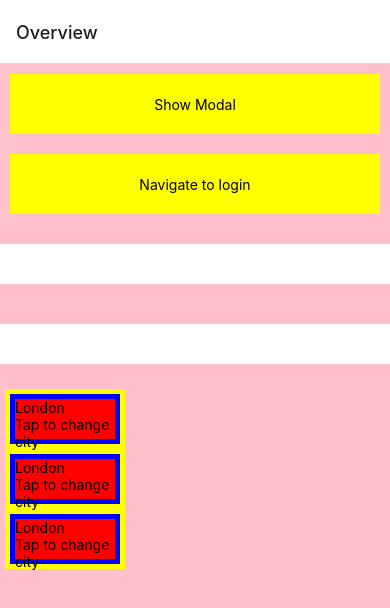
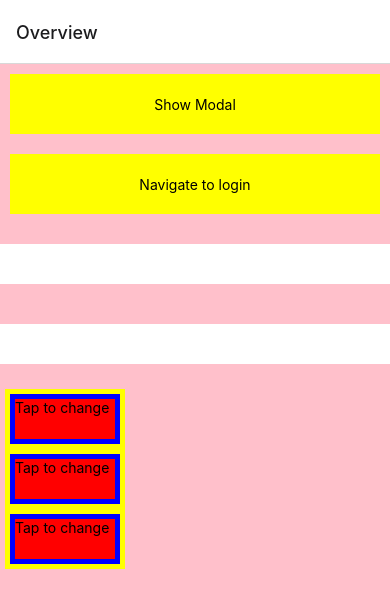
Before and after one commit to firdousali86/RNSampleJuly26, a React Native app: screen /Home in a window 390 px wide. Shown: the top 608 px of the page. Built offline with nearby package versions, Linux system fonts and the light colour scheme.

Commit message:
change text input and pass to context

```diff
--- a/src/LevelThree.js
+++ b/src/LevelThree.js
@@ -13,7 +13,7 @@ const LevelThree = props => {
         onPress={() => {
           updateData({city: 'New York'});
         }}>
-        <Text>Tap to change city</Text>
+        <Text>Tap to change</Text>
       </TouchableOpacity>
     </View>
   );
--- a/src/containers/HomeScreen/index.js
+++ b/src/containers/HomeScreen/index.js
@@ -119,7 +119,7 @@ const HomeScreen = props => {
         }}
       />
 
-      <MyContextProvider>
+      <MyContextProvider value={textinput2}>
         <LevelOne />
       </MyContextProvider>
 
--- a/src/contexts/MyContext.js
+++ b/src/contexts/MyContext.js
@@ -1,9 +1,13 @@
-import React, {createContext, useContext, useState} from 'react';
+import React, {createContext, useContext, useState, useEffect} from 'react';
 
 const MyContext = createContext();
 
-export function MyContextProvider({children}) {
-  const [data, setData] = useState({city: 'London'});
+export function MyContextProvider({children, value}) {
+  const [data, setData] = useState({city: value});
+
+  useEffect(() => {
+    setData({city: value});
+  }, [value]);
 
   const updateData = newdata => {
     setData(newdata);
```
